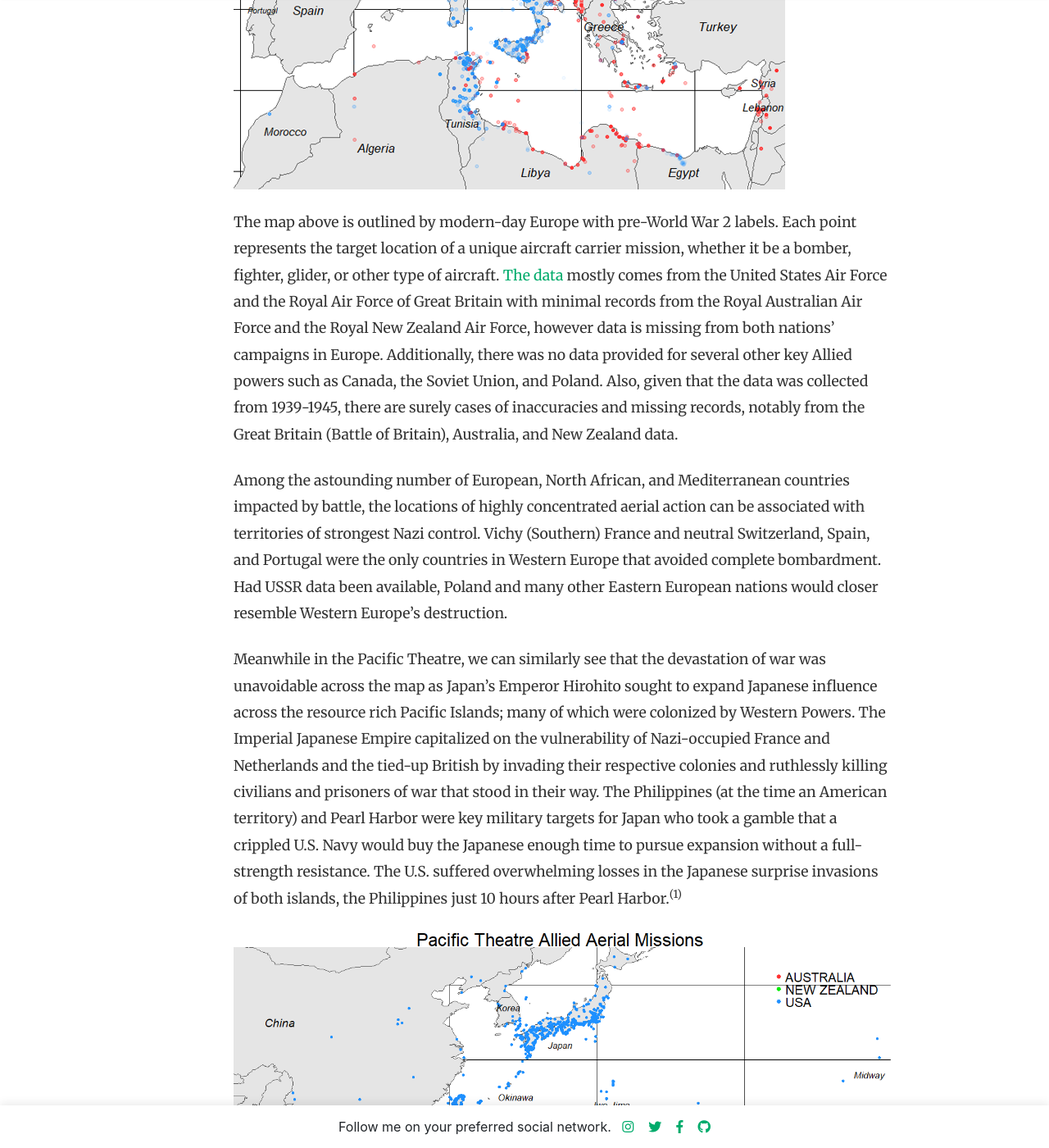
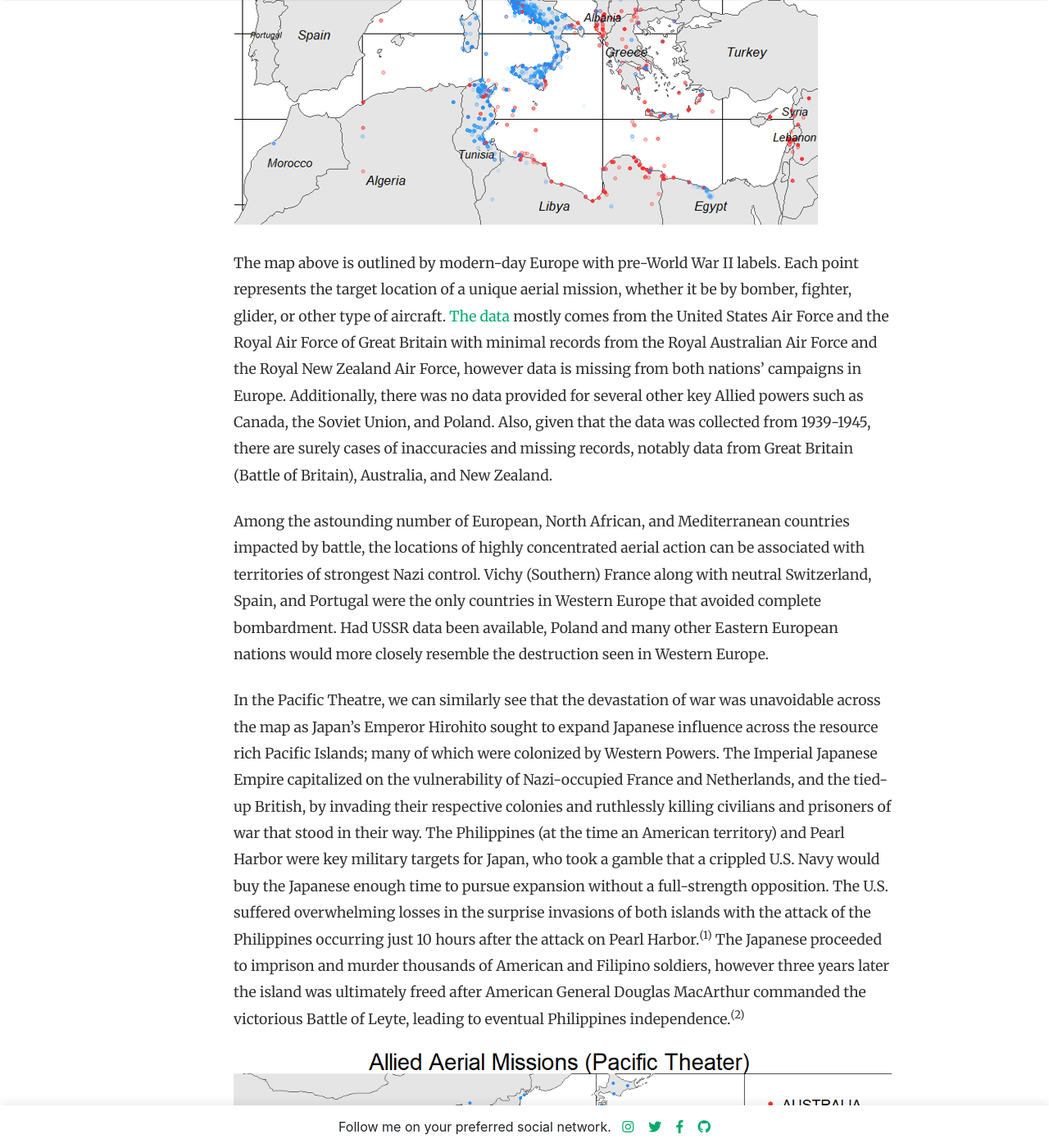
Before and after one commit to malteranalytics/malteranalytics.github.io, a Jekyll site: the page built from _posts/2020-04-01-ww2-strategy.md, in a window 1280 px wide and 1400 px high, scrolled down 1153 px. Shown: the whole window at 82% size. Built offline with Jekyll 4.4.1, drawn with Linux system fonts in a browser that asks for light colours; nearby versions of some CDN libraries; comment, search, counter and statistics services are not loaded; some of the changed text lies outside the part shown.

Commit message:
Updated ww2 after revisions

```diff
--- a/_posts/2020-04-01-ww2-strategy.md
+++ b/_posts/2020-04-01-ww2-strategy.md
@@ -18,14 +18,14 @@
 
 
 
-The map above is outlined by modern-day Europe with pre-World War 2 labels. Each point represents the target location of a unique aircraft carrier mission, whether it be a bomber, fighter, glider, or other type of aircraft.  [The data](https://www.kaggle.com/usaf/world-war-ii){:target="_blank"} mostly comes from the United States Air Force and the Royal Air Force of Great Britain with minimal records from the Royal Australian Air Force and the Royal New Zealand Air Force, however data is missing from both nations' campaigns in Europe.  Additionally, there was no data provided for several other key Allied powers such as Canada, the Soviet Union, and Poland.  Also, given that the data was collected from 1939-1945, there are surely cases of inaccuracies and missing records, notably from the Great Britain (Battle of Britain), Australia, and New Zealand data.
+The map above is outlined by modern-day Europe with pre-World War II labels.  Each point represents the target location of a unique aerial mission, whether it be by bomber, fighter, glider, or other type of aircraft.  [The data](https://www.kaggle.com/usaf/world-war-ii){:target="_blank"} mostly comes from the United States Air Force and the Royal Air Force of Great Britain with minimal records from the Royal Australian Air Force and the Royal New Zealand Air Force, however data is missing from both nations' campaigns in Europe.  Additionally, there was no data provided for several other key Allied powers such as Canada, the Soviet Union, and Poland.  Also, given that the data was collected from 1939-1945, there are surely cases of inaccuracies and missing records, notably data from Great Britain (Battle of Britain), Australia, and New Zealand.
 
 
-Among the astounding number of European, North African, and Mediterranean countries impacted by battle, the locations of highly concentrated aerial action can be associated with territories of strongest Nazi control.  Vichy (Southern) France and neutral Switzerland, Spain, and Portugal were the only countries in Western Europe that avoided complete bombardment.  Had USSR data been available, Poland and many other Eastern European nations would closer resemble Western Europe's destruction.
+Among the astounding number of European, North African, and Mediterranean countries impacted by battle, the locations of highly concentrated aerial action can be associated with territories of strongest Nazi control.  Vichy (Southern) France along with neutral Switzerland, Spain, and Portugal were the only countries in Western Europe that avoided complete bombardment.  Had USSR data been available, Poland and many other Eastern European nations would more closely resemble the destruction seen in Western Europe.
 
 
 
-Meanwhile in the Pacific Theatre, we can similarly see that the devastation of war was unavoidable across the map as Japan's Emperor Hirohito sought to expand Japanese influence across the resource rich Pacific Islands; many of which were colonized by Western Powers.  The Imperial Japanese Empire capitalized on the vulnerability of Nazi-occupied France and Netherlands and the tied-up British by invading their respective colonies and ruthlessly killing civilians and prisoners of war that stood in their way.  The Philippines (at the time an American territory) and Pearl Harbor were key military targets for Japan who took a gamble that a crippled U.S. Navy would buy the Japanese enough time to pursue expansion without a full-strength resistance.  The U.S. suffered overwhelming losses in the Japanese surprise invasions of both islands, the Philippines just 10 hours after Pearl Harbor.<sup>(1)</sup>
+In the Pacific Theatre, we can similarly see that the devastation of war was unavoidable across the map as Japan's Emperor Hirohito sought to expand Japanese influence across the resource rich Pacific Islands; many of which were colonized by Western Powers.  The Imperial Japanese Empire capitalized on the vulnerability of Nazi-occupied France and Netherlands, and the tied-up British, by invading their respective colonies and ruthlessly killing civilians and prisoners of war that stood in their way.  The Philippines (at the time an American territory) and Pearl Harbor were key military targets for Japan, who took a gamble that a crippled U.S. Navy would buy the Japanese enough time to pursue expansion without a full-strength opposition.  The U.S. suffered overwhelming losses in the surprise invasions of both islands with the attack of the Philippines occurring just 10 hours after the attack on Pearl Harbor.<sup>(1)</sup> The Japanese proceeded to imprison and murder thousands of American and Filipino soldiers, however three years later the island was ultimately freed after American General Douglas MacArthur commanded the victorious Battle of Leyte, leading to eventual Philippines independence.<sup>(2)</sup>
 
 
 
@@ -35,7 +35,7 @@
 
 
 
-It took 6 years for the Allies to declare victory in WW2 from the moment it began with the Nazi's Blitzkrieg (Lightning War) invasion of Poland.  The first major turning point in favor of the Allies in Europe (where the graph begins to slope upwards) wasn't until 1943 when the Soviet Union's Red Army prevailed in what became the deadliest battle in war history, the battle of Stalingrad.<sup>(2)</sup>  Following the Red Army's victory in defending their iconic city named for their dictator, they launched a counter offensive to the west with newfound confidence<sup>(3)</sup> while the other Allied Powers were advancing up the boot of Italy and preparing for a large-scale invasion of France.  A year later when the Americans, British, and Canadians did just that, stormed the beaches of Normandy on D-Day, combat in Europe spiked for 11 months as the Allies pushed the Nazis towards their inevitable surrender.  The map below represents the locations of Allied aerial attacks over the course of the war, implying the path the Allies took (light to dark) through France and Southern Italy as they closed in on the heart of Nazi territory.
+It took 6 years for the Allies to declare victory in WWII from the moment the war began with the Nazi's Blitzkrieg (Lightning War) invasion of Poland.  The first major turning point in favor of the Allies in Europe (where the graph begins to slope upwards) wasn't until 1943 when the Soviet Union's Red Army prevailed in what became the deadliest battle in war history, the battle of Stalingrad.<sup>(3)</sup>  Following the Red Army's victory in defending their iconic city, named after their dictator, they launched a counter offensive to the west with newfound confidence.<sup>(4)</sup> Meanwhile, the other Allied Powers were advancing up the boot of Italy and preparing for a large-scale invasion of France.  A year later the Americans, British, and Canadians did just that when they stormed the beaches of Normandy on D-Day, completely changing the tide of war, and combat in Europe spiked for 11 months as the Allies pushed the Nazis towards their inevitable surrender.  The map below represents the locations of Allied aerial attacks over the course of the war, implying the path the Allies took (light to dark) through France and Southern Italy as they closed in on the heart of Nazi territory.
 
 
 
@@ -48,10 +48,12 @@
 
 
 
-Having seen where and when the aerial missions took place, we'll next look at which types of aircraft carriers were leading these missions.  Among the U.S. Air Force, the B-24 Liberator Bomber was the most used aircraft carrier throughout the war.  The bomber generally carried 8-10 men, including two pilots, several gunners, and an imperative and highly skilled bombardier responsible for hitting the precise target while accounting for aircraft speed, altitude, wind speed, air density, weather conditions, and bomb ballistics.<sup>(4)</sup>  At roughly 200 mph and up to 25,000 feet in the air, often only the lead aircraft in a group required a bombardier while the others would follow suit.<sup>(5)</sup>
+Having seen where and when the aerial missions took place, we'll next look at which types of aircraft were leading these missions.  Among the U.S. Air Force, the B-24 Liberator Bomber was the most used aircraft throughout the war.  The bomber generally carried 8-10 men, including two pilots, several gunners, and an imperative, highly skilled bombardier responsible for hitting the precise target while accounting for aircraft speed, altitude, wind speed, air density, weather conditions, and bomb ballistics.<sup>(5)</sup>  At roughly 200 mph and up to 25,000 feet in the air, often only the lead aircraft in a group required a bombardier while the others would follow suit.<sup>(6)</sup>
 
 
-The second most common type of aircraft was the fighter jet and among those, the A20 Havoc led the most missions.  A much smaller, agile, and faster plane than the bomber, the fighter jets were used for aerial combat, often shooting down the enemy bombers and protecting their own bombers.<sup>(6)</sup>
+
+The second most common type of aircraft was the fighter jet, and among those the A-20 Havoc led the most missions.  A much smaller, faster, and more agile plane than the bomber, the fighter jets were used for aerial combat, often shooting down the enemy and protecting their own bombers.<sup>(7)</sup>
+
 
 
 
@@ -70,9 +72,7 @@
 
 
 
-
 For the Americans and their Allies, the war could not have been won without the continuous improvement of science and technology.  In the case of aerial bombing, the force of explosive bombs that were being rained on Europe and the Pacific was rapidly increasing until the war began to die down late in 1944.  By the peak of the war, a typical bomb had a force akin to 20 tons of TNT, more than 5 times the force of what was being dropped by US bombers at the beginning of the war.   By comparison, the atomic bombs, named Little Boy and Fat Man, that USA dropped over the Japanese cities of Hiroshima and Nagasaki respectively, had TNT equivalents of 15 *thousand* and 20 *thousand* tons.
-
 
 
 ![plot of chunk unnamed-chunk-8](/assets/images/2020-04-01-ww2-strategy/image8_explosives_barchart.png)
@@ -81,7 +81,7 @@
 
 
 
-There were four main categories of explosives used by the Americans, most commonly a *General Purpose Bomb*.  The chart below is a sample of several hundred bombs that the U.S. Air Force dropped, mapping the bombs to the target that they hit.
+There were four main categories of explosives used by the Americans, most commonly a *General Purpose Bomb*.  The chart below is a sample of several hundred bombs that the U.S. Air Force dropped, mapping the bombs to the type of target that they hit.
 
 
 
@@ -103,11 +103,11 @@
 
 
 
-In the south of Europe, Italy endured as severe an aerial assault as any other country, especially in their northern territory where the Nazis occupied after the Italians surrendered to the Allies and arrested their Fascist dictator, Benito Mussolini.<sup>(8)</sup>  With the Italian partisans fighting for the Allies, a key objective here for the was to dismantle Nazi transportation since they relied on railroads, highways, and bridges to ship the food and supplies that they stole from the Italians back to their homeland.  Most of these goods were shipped by railway through the German-annexed Austrian territory, accounting for the plethora of green.
+In the south of Europe, Italy endured as severe an aerial assault as any other country, especially in their northern territory which was under Nazi occupation after the Italians surrendered to the Allies and arrested their Fascist dictator, Benito Mussolini.<sup>(9)</sup> With the help of the Italian partisans waging a guerilla resistance, a key objective for the Allies was to dismantle Nazi transportation since they relied on railroads, highways, and bridges to ship food and supplies stolen from the Italians back to their homeland.  Most of these goods were shipped by railway through the German-annexed Austrian territory, accounting for the plethora of green there on the map above.
 
 
 
-As it goes to show, many of key events in World War II can be better understood by supplementing data with what historians already know.  Although this data has its flaws and is specific the aerial missions, it's a reflection of the combat that unfolded from all branches of all armed forces that fought in the war.  If you're as interested in World War II as I am and would like to learn more, I've included below several related articles, books, and movies that I found enjoyable.  If you would like to share your thoughts or suggestions, reach out to me at abmalter12@gmail.com.
+As this analysis goes to show, many key events in World War II can be better understood by supplementing what historians already know with data.  Although this data has flaws and is specific to aerial missions, it's a reflection of the combat that unfolded from all branches of all armed forces that fought in the war.  If you're as interested in World War II as I am and would like to learn more, I've included below several related articles, books, and movies that I found enjoyable.  If you would like to share your thoughts or suggestions, reach out to me at <abmalter12@gmail.com>.
 
 
 
```
Also changed, not shown: other parts of _posts/2020-04-01-ww2-strategy.md (+11 -9 lines), assets/images/2020-04-01-ww2-strategy/image1-eto_map.PNG, assets/images/2020-04-01-ww2-strategy/image10_target_map.png, assets/images/2020-04-01-ww2-strategy/image2-pto_map.PNG, assets/images/2020-04-01-ww2-strategy/image3-timeline.PNG, assets/images/2020-04-01-ww2-strategy/image4-timeline_map.PNG, assets/images/2020-04-01-ww2-strategy/image5-aircrafts.png, assets/images/2020-04-01-ww2-strategy/image7_aircraft_timeline.png, assets/images/2020-04-01-ww2-strategy/image8_explosives_barchart.png.
